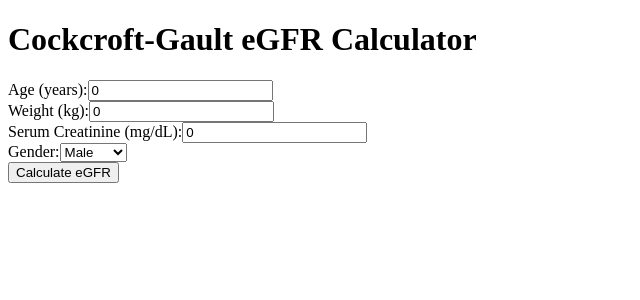
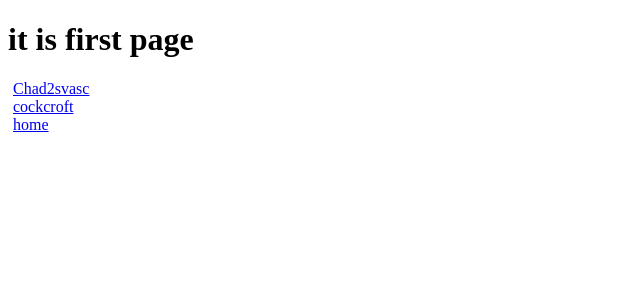
Before and after one commit to cheb4/cardioCalc, a React (Create React App) app: page / in a window 1280 px wide. Shown: the top 300 px of the page, without its empty margins (0-640 px from the left). Built offline with nearby package versions, Linux system fonts and the light colour scheme.

Commit message:
working routing

```diff
--- a/package.json
+++ b/package.json
@@ -39,5 +39,8 @@
       "last 1 firefox version",
       "last 1 safari version"
     ]
+  },
+  "devDependencies": {
+    "@babel/plugin-proposal-private-property-in-object": "^7.21.11"
   }
 }
--- a/src/App.js
+++ b/src/App.js
@@ -1,10 +1,22 @@
 import React from "react";
-import Cockcroft from "./Cockcroft-Gault/Cockcroft-Gault";
+import { BrowserRouter as Router, Routes, Route } from "react-router-dom";
+
+import Chad2svasc from "./calculators/Chad2svasc/Chad2svasc";
+import CockcroftGaultCalculator from "./calculators/Cockcroft-Gault/Cockcroft-Gault";
+import Home from "./first/Home";
+
 function App() {
   return (
-    <div className="App">
-      <Cockcroft />
-    </div>
+    <Router>
+      <Routes>
+        <Route path="/" element={<Home />} />
+        <Route path="/calculator/chad2svasc" element={<Chad2svasc />} />
+        <Route
+          path="/calculator/cockcroft"
+          element={<CockcroftGaultCalculator />}
+        />
+      </Routes>
+    </Router>
   );
 }
 
--- /dev/null
+++ b/src/calculators/Chad2svasc/Chad2svasc.js
@@ -0,0 +1,7 @@
+import React from "react";
+
+const Chad2svasc = () => {
+  return <div>Chad2svasc</div>;
+};
+
+export default Chad2svasc;
--- /dev/null
+++ b/src/first/Box.js
@@ -0,0 +1,15 @@
+import React from "react";
+
+import { Link } from "react-router-dom";
+
+function Box({ linkTo, name }) {
+  return (
+    <div>
+      <Link to={linkTo} style={{ padding: 5 }}>
+        {name}
+      </Link>
+    </div>
+  );
+}
+
+export default Box;
--- /dev/null
+++ b/src/first/Home.js
@@ -0,0 +1,16 @@
+import React from "react";
+import Box from "./Box";
+
+function Home() {
+  return (
+    <div>
+      <h1>it is first page</h1>
+
+      <Box linkTo="/calculator/chad2svasc" name="Chad2svasc" />
+      <Box linkTo="/calculator/cockcroft" name="cockcroft" />
+      <Box linkTo="/" name="home" />
+    </div>
+  );
+}
+
+export default Home;
```
Also changed, not shown: src/calculators/Cockcroft-Gault/Cockcroft-Gault.js (renamed from src/Cockcroft-Gault/Cockcroft-Gault.js), 2 other files (tests, documents, lock files or other folders).
